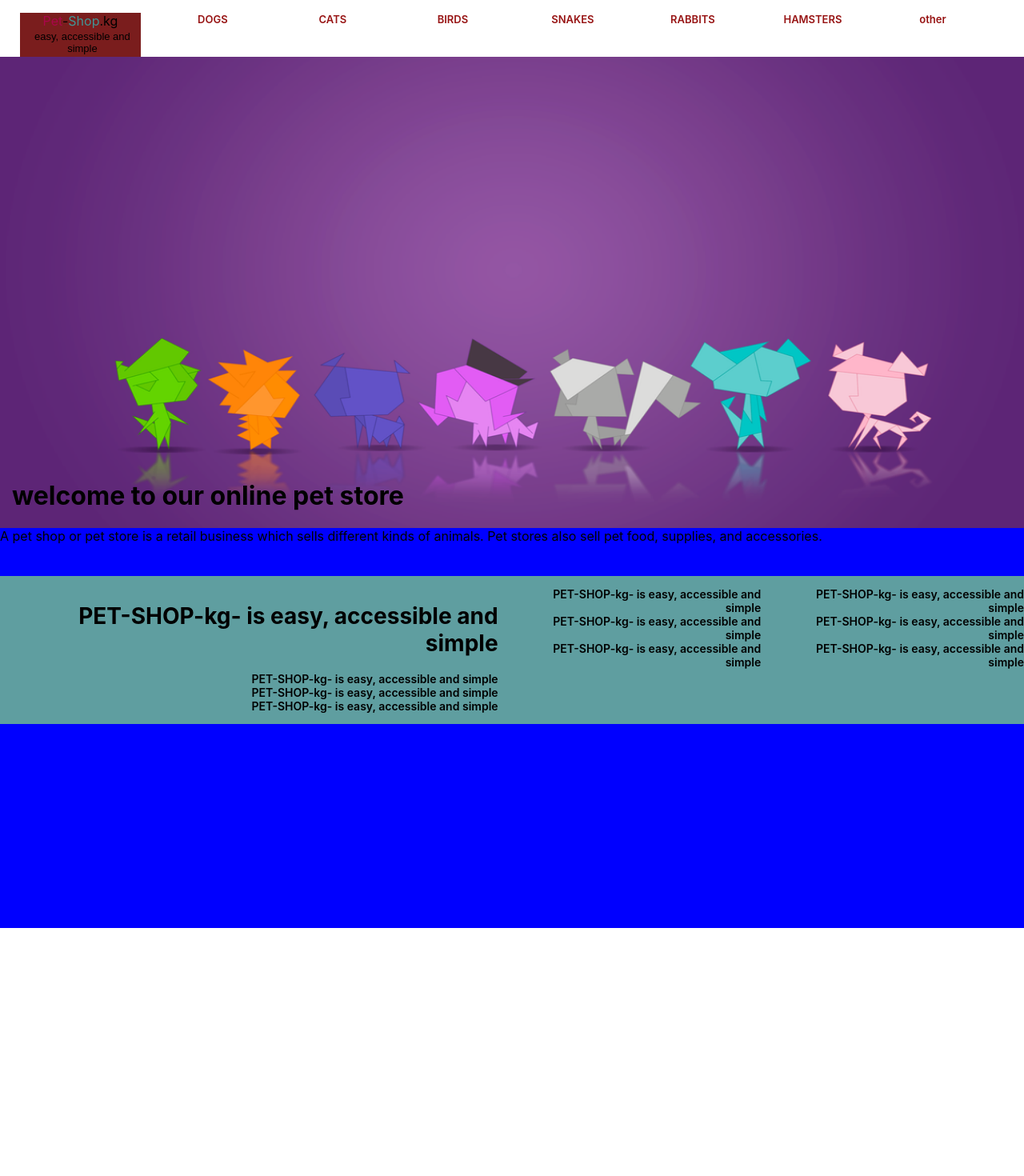
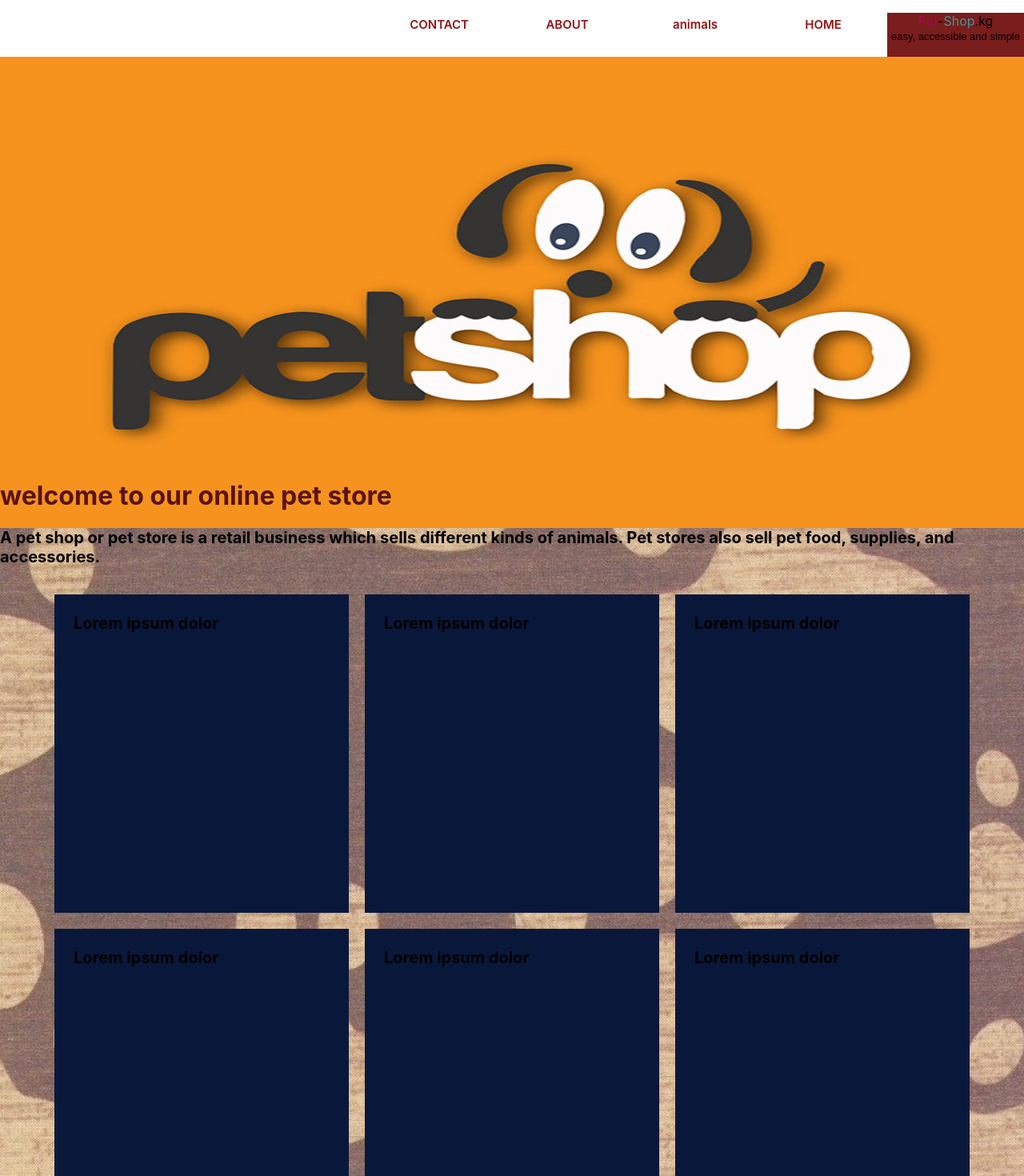
Before and after one commit to baielw/pet-shop-kg-diploma, a React (Create React App) app: page / in a window 1280 px wide. Shown: the top 1470 px of the page at 80% size. Before the commit the page ends 1160 px from the top, so only its background shows below. Built offline with nearby package versions, Linux system fonts and the light colour scheme.

Commit message:
start work commit

```diff
--- a/src/App.js
+++ b/src/App.js
@@ -1,14 +1,14 @@
+
+
 import Nav from "./componets/Nav/Nav";
 import Header from "./componets/Header/Header";
-import Table from "./componets/Table/Table";
 import Footer from "./componets/Footer/Footer";
 
 function App() {
   return (
     <div className="App">
       <Nav/>
-      <Header/>
-      <Table/>
+       <Header/>
       <Footer/>
       {/**/}
     </div>
--- a/src/componets/Footer/Footer.css
+++ b/src/componets/Footer/Footer.css
@@ -1,8 +1,5 @@
 footer{
-
-position: absolute;
-left: 0;
-bottom: 0;
+margin-top: 1000px;
 width: 100%;
 height: 80px;
 
@@ -13,7 +10,6 @@ height: 80px;
     font-weight: 600;
     color: black;
     display: flex;
-text-align: end;
 }
 .row ul li {
     list-style: none;
--- a/src/componets/Header/Header.css
+++ b/src/componets/Header/Header.css
@@ -1,30 +1,69 @@
-header{
+header {
     width: 100%;
     height: 600px;
-    background-image: url(../../assens/headerfon.png);
+    background-image: url(../../assens/header\ img1.jpg);
     background-size: 100% 600px;
 }
 
 
-.doby{
-    margin-left: 15px;
+.doby {
     font-weight: bold;
-    margin-top: 0%;
 
 
-border-radius: 15px;
-color: black;
-text-align: inherit;
-margin-top: 1px;
+    color: rgb(90, 19, 19);
 
 }
+
 .doby2 p {
     width: 100%;
-    height: 500px;
-padding: 5 10;
-margin: 0;
-background-color: blue;
-color: black;
+    height: 1000px;
+    color: black;
+
+    font-size: 20px;
+    font-weight: bold;
+
+    background-image: url(..//..//assens/header\ img2.jpg);
+
+}
+
+
+.table {
+    justify-content: center;
+  margin-top: 25px;
+}
+
+
+
+.table{
+    display: flex;
+    flex-wrap: wrap;
+
+  }
+  .table div{
+    flex: 0 0 25%;
+    padding: 1.5rem;
+  }
+
+
+.tabled {
+    background-color: rgb(9, 24, 58);
+    width: 320px;
+    height: 350px;
+    margin: 10px;
+
 
 
 }
+
+.tabled:hover {
+    transform: rotate(2deg);
+}
+.grid-example{
+    display: flex;
+    flex-wrap: wrap;
+
+  }
+  .grid-example div{
+    flex: 0 0 25%;
+    padding: 1rem;
+  }
--- a/src/componets/Header/Header.js
+++ b/src/componets/Header/Header.js
@@ -5,14 +5,34 @@ function Header() {
             {/**/}
 
             <div className="doby">
+
+                <div className="doby2">
                     <h1>welcome to our online pet store</h1>
-</div>
-<div className="doby2">
+
 
                     <p>
-                    A pet shop or pet store is a retail business which sells different kinds of animals. Pet stores also sell pet food, supplies, and accessories.
+
+                        A pet shop or pet store is a retail business which sells different kinds of
+                        animals. Pet stores also sell pet food, supplies, and accessories.
+
+                        <div className="table">
+                            <div className="tabled">Lorem ipsum dolor</div>
+                            <div className="tabled">Lorem ipsum dolor</div>
+                            <div className="tabled">Lorem ipsum dolor</div>
+                            <div className="tabled">Lorem ipsum dolor</div>
+                            <div className="tabled">Lorem ipsum dolor</div>
+                            <div className="tabled">Lorem ipsum dolor</div>
+                        </div>
                     </p>
+
+
                 </div>
+
+
+            </div>
+
+
+
         </header>
 
     );
--- a/src/componets/Nav/Nav.css
+++ b/src/componets/Nav/Nav.css
@@ -5,21 +5,10 @@ nav {
 
 .logo {
     width: 100%;
-    float: left;
     height: 55px;
     background-color: rgb(122, 29, 29);
-    margin-left: -15px;
-}
+    float: right;
 
-.logo a {
-    display: block;
-    margin-left: 15px;
-    margin-top: 10px;
-    font-family: "Exo2-Bold", sans-serif;
-    font-size: 28px;
-    color: #0a060a;
-    text-decoration: none;
-    cursor: pointer;
 }
 
 .pet {
@@ -32,9 +21,10 @@ nav {
 }
 
 .logo p {
-    margin-left: 5px;
+    margin-right: 5px;
     margin-top: 2px;
     margin-bottom: 5px;
+    margin-left: 5px;
     font-family: "Exo2-Medium", sans-serif;
     font-size: 13px;
     color: rgb(0, 0, 0);
@@ -49,15 +39,16 @@ nav {
 
 .top-menu ul li {
     list-style: none;
-    float: left;
+    float: right;
     text-align: center;
 }
 
 .top-menu ul li a {
+    margin: 5px;
     display: block;
     width: 150px;
     text-decoration: none;
-    font-size: 13px;
+    font-size: 15px;
     font-weight: 600;
     color: rgb(151, 19, 19);
     height: 43px;
--- a/src/componets/Nav/Nav.js
+++ b/src/componets/Nav/Nav.js
@@ -10,17 +10,16 @@ function Nav() {
 
             <div className="top-menu">
                 <ul>
-                    <li> <div className="logo">
+                    <li>
+                        <div className="logo">
                         <span className="pet">Pet</span>-<span className="shop">Shop</span>.kg
                         <p className="logo.p">easy, accessible and simple</p>
-                    </div></li>
-                    <li><a href="https://google.com">DOGS</a></li>
-                    <li><a href="https://google.com">CATS</a></li>
-                    <li><a href="https://google.com">BIRDS</a></li>
-                    <li><a href="https://google.com">SNAKES</a></li>
-                    <li><a href="https://google.com">RABBITS</a></li>
-                    <li><a href="https://google.com">HAMSTERS</a></li>
-                    <li><a href="https://google.com">other</a></li>
+                    </div>
+                    </li>
+                    <li><a href="https://google.com">HOME</a></li>
+                    <li><a href="https://google.com">animals</a></li>
+                    <li><a href="https://google.com">ABOUT</a></li>
+                    <li><a href="https://google.com">CONTACT</a></li>
 
                 </ul>
             </div>
--- a/src/componets/Table/Table.css
+++ /dev/null
@@ -1,19 +0,0 @@
-
-.hearedd {
-    background-color: tomato;
-    width: 500px;
-    height: 600px;
-    margin: 10px;
-
-}
-    .hearedd {
-    display: flex;
-    justify-content: center;
-    margin-top: 250px;
-
-
-  }
-
-  .hearedd:hover{
-    transform: rotate(2deg);
-  }
--- a/src/componets/Table/Table.js
+++ /dev/null
@@ -1,19 +0,0 @@
-import "./Table.css";
-function Table() {
-    return (
-
-
-            <span>
-            <div className=".hearedd"></div>
-            <div className=".hearedd"></div>
-            <div className=".hearedd"></div>
-            </span>
-
-
-
-
-
-    );
-}
-
-export default Table;
```
Also changed, not shown: src/assens/header img1.jpg (added), src/assens/header img2.jpg (added). Lines whose indentation alone changed are shown as unchanged.
